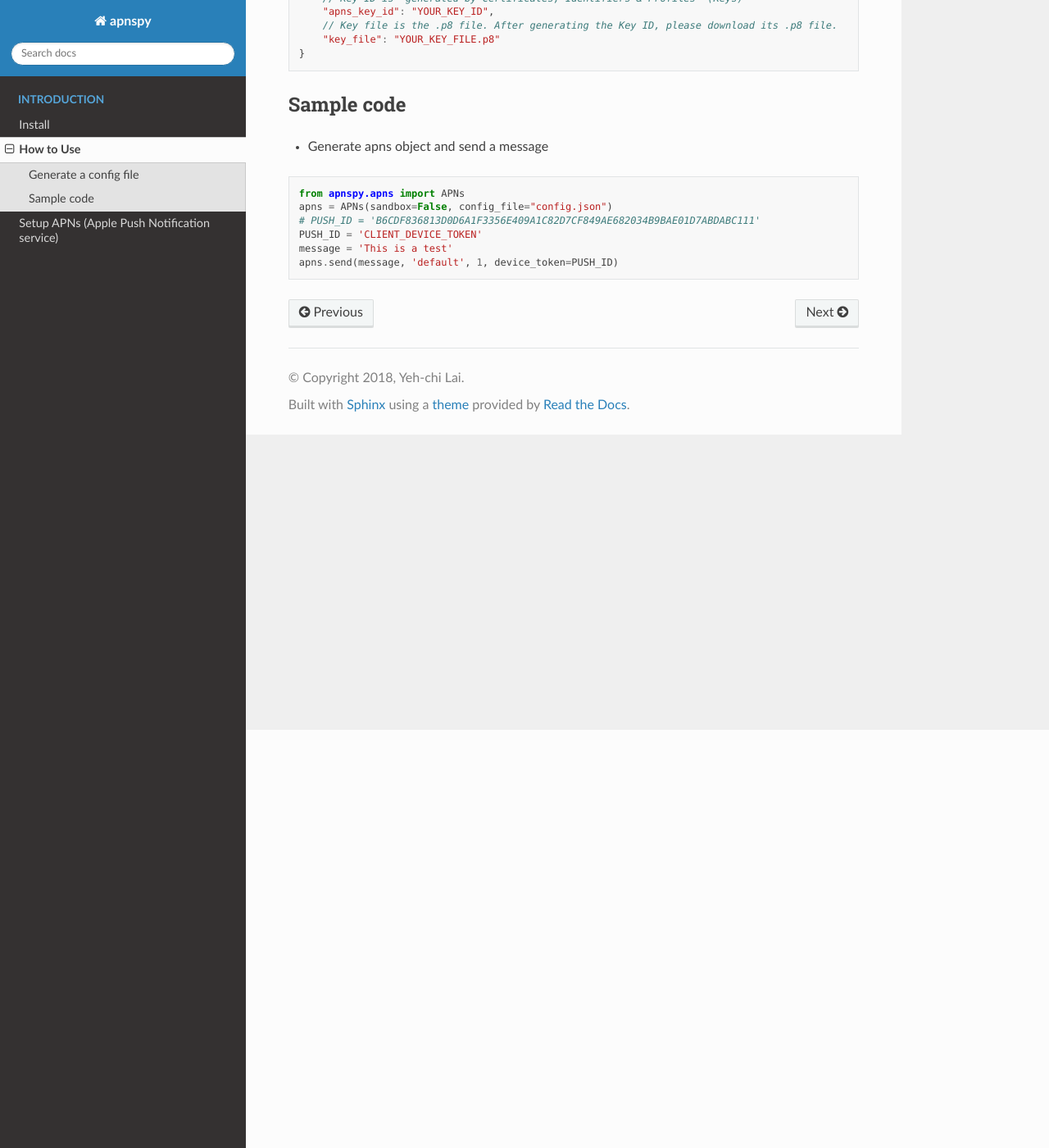
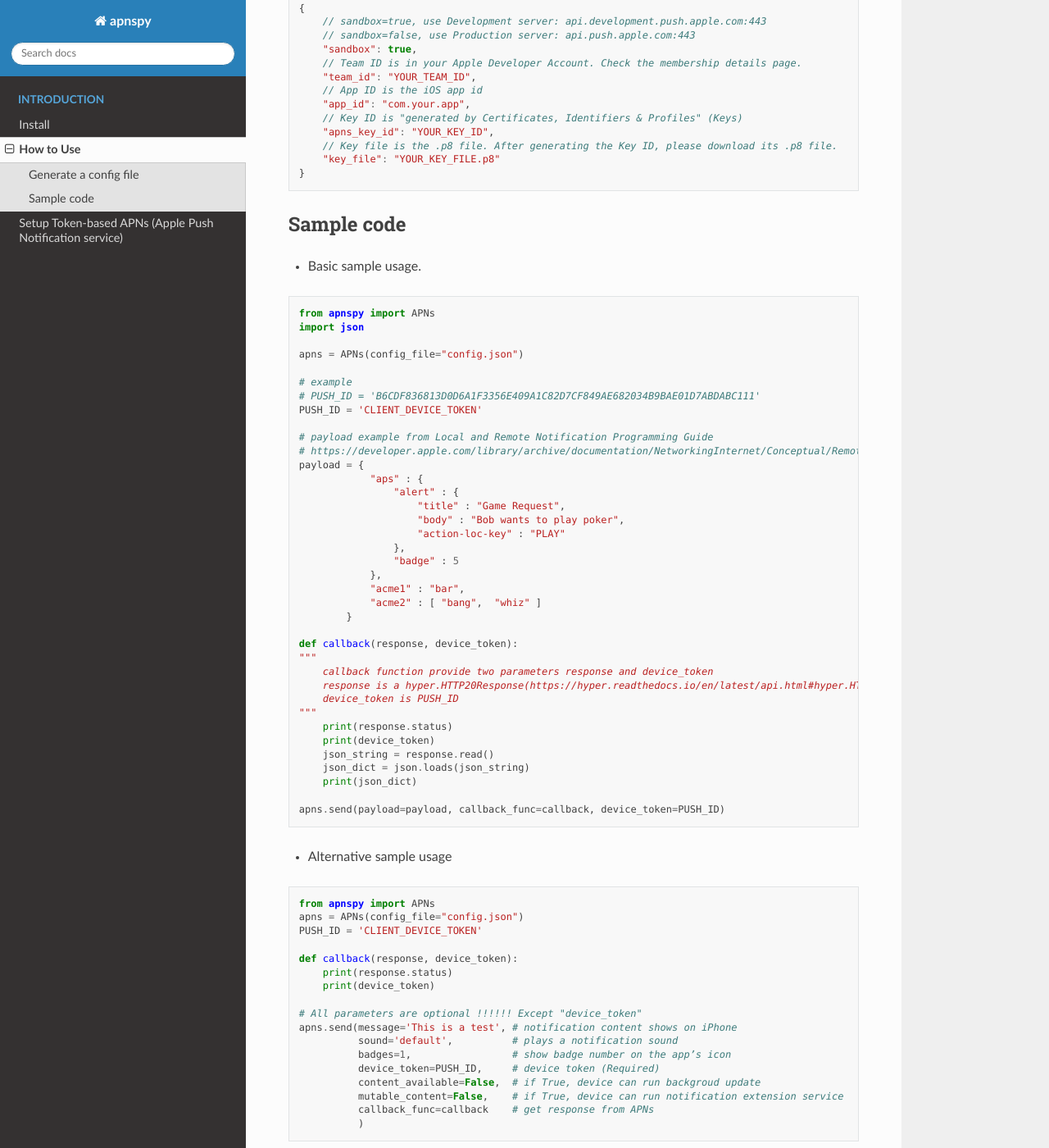
Before and after one commit to yehchilai/apnspy, a Sphinx documentation site: the page built from docs/source/howToUse.rst, in a window 1280 px wide and 1400 px high, scrolled down 510 px. Shown: the whole window at 82% size. Built offline with Sphinx 7.4.7 and the Read the Docs theme 2.0.0, drawn with Linux system fonts in a browser that asks for light colours; some of the changed text lies outside the part shown.

Commit message:
0.0.6 release
- update documents
- Python 3 compatible
- keep connection with APNs on HTTP2

```diff
--- a/apnspy/__init__.py
+++ b/apnspy/__init__.py
@@ -8,8 +8,10 @@
 """
 
 __title__ = 'apnspy'
-__version__ = '0.0.2'
+__version__ = '0.0.6'
 __author__ = 'Yeh-chi Lai'
 __license__ = 'Apache 2.0'
 __email__ = ''
 __url__ = 'https://github.com/yehchilai/apnspy'
+
+from .apns import APNs
--- a/docs/source/howToUse.rst
+++ b/docs/source/howToUse.rst
@@ -13,6 +13,7 @@ Make a new file to config the connection
     touch config.json
 
 Put the information in the config.json file as follow.
+
 - update team_id
 - update app_id
 - update apns_key_id
@@ -22,6 +23,9 @@ Put the information in the config.json file as follow.
 .. code-block:: javascript
 
     {
+        // sandbox=true, use Development server: api.development.push.apple.com:443
+        // sandbox=false, use Production server: api.push.apple.com:443
+        "sandbox": true,
         // Team ID is in your Apple Developer Account. Check the membership details page.
         "team_id": "YOUR_TEAM_ID",
         // App ID is the iOS app id
@@ -35,13 +39,66 @@ Put the information in the config.json file as follow.
 Sample code
 ===========
 
-- Generate apns object and send a message
+- Basic sample usage.
 
 .. code-block:: python
 
-    from apnspy.apns import APNs
-    apns = APNs(sandbox=False, config_file="config.json")
+    from apnspy import APNs
+    import json
+
+    apns = APNs(config_file="config.json")
+
+    # example
     # PUSH_ID = 'B6CDF836813D0D6A1F3356E409A1C82D7CF849AE682034B9BAE01D7ABDABC111'
     PUSH_ID = 'CLIENT_DEVICE_TOKEN'
-    message = 'This is a test'
-    apns.send(message, 'default', 1, device_token=PUSH_ID)
+
+    # payload example from Local and Remote Notification Programming Guide
+    # https://developer.apple.com/library/archive/documentation/NetworkingInternet/Conceptual/RemoteNotificationsPG/CreatingtheNotificationPayload.html#//apple_ref/doc/uid/TP40008194-CH10-SW1
+    payload = {
+                "aps" : {
+                    "alert" : {
+                        "title" : "Game Request",
+                        "body" : "Bob wants to play poker",
+                        "action-loc-key" : "PLAY"
+                    },
+                    "badge" : 5
+                },
+                "acme1" : "bar",
+                "acme2" : [ "bang",  "whiz" ]
+            }
+
+    def callback(response, device_token):
+    """
+        callback function provide two parameters response and device_token
+        response is a hyper.HTTP20Response(https://hyper.readthedocs.io/en/latest/api.html#hyper.HTTP20Response) object
+        device_token is PUSH_ID
+    """
+        print(response.status)
+        print(device_token)
+        json_string = response.read()
+        json_dict = json.loads(json_string)
+        print(json_dict)
+
+    apns.send(payload=payload, callback_func=callback, device_token=PUSH_ID)
+
+- Alternative sample usage
+
+.. code-block:: python
+
+    from apnspy import APNs
+    apns = APNs(config_file="config.json")
+    PUSH_ID = 'CLIENT_DEVICE_TOKEN'
+
+    def callback(response, device_token):
+        print(response.status)
+        print(device_token)
+
+    # All parameters are optional !!!!!! Except "device_token"
+    apns.send(message='This is a test', # notification content shows on iPhone
+              sound='default',          # plays a notification sound
+              badges=1,                 # show badge number on the app’s icon
+              device_token=PUSH_ID,     # device token (Required)
+              content_available=False,  # if True, device can run backgroud update
+              mutable_content=False,    # if True, device can run notification extension service
+              callback_func=callback    # get response from APNs
+              )
--- a/docs/source/index.rst
+++ b/docs/source/index.rst
@@ -26,7 +26,7 @@ Welcome to apnspy's documentation
 Indices and tables
 ==================
 
-A Python client for Apple Push Notification service (under developing)
+A Python client for Apple Push Notification service
 
 
 
--- a/requirments.txt
+++ b/requirments.txt
@@ -1,2 +1,3 @@
 hyper==0.7.0
 PyJWT==1.7.1
+cryptography==2.6.1
--- a/test-requirments.txt
+++ b/test-requirments.txt
@@ -3,3 +3,5 @@ PyJWT==1.7.1
 Sphinx==1.8.3
 sphinx-rtd-theme==0.4.2
 flake8==3.7.7
+tox==3.8.6
+nose==1.3.7
```
Also changed, not shown: README.rst (+12 -3 lines), docs/source/setupAPNs.rst (+12 -8 lines), setup.py (+5 -4 lines), docs/source/nstatic/images/key_1.png (renamed from docs/source/images/key_1.png), docs/source/nstatic/images/key_2.png (renamed from docs/source/images/key_2.png), docs/source/nstatic/images/key_3.png (renamed from docs/source/images/key_3.png), docs/source/nstatic/images/key_4.png (renamed from docs/source/images/key_4.png), docs/source/nstatic/images/key_5.png (renamed from docs/source/images/key_5.png), docs/source/nstatic/images/key_6.png (renamed from docs/source/images/key_6.png), docs/source/nstatic/images/key_7.png (renamed from docs/source/images/key_7.png), 4 other files.
